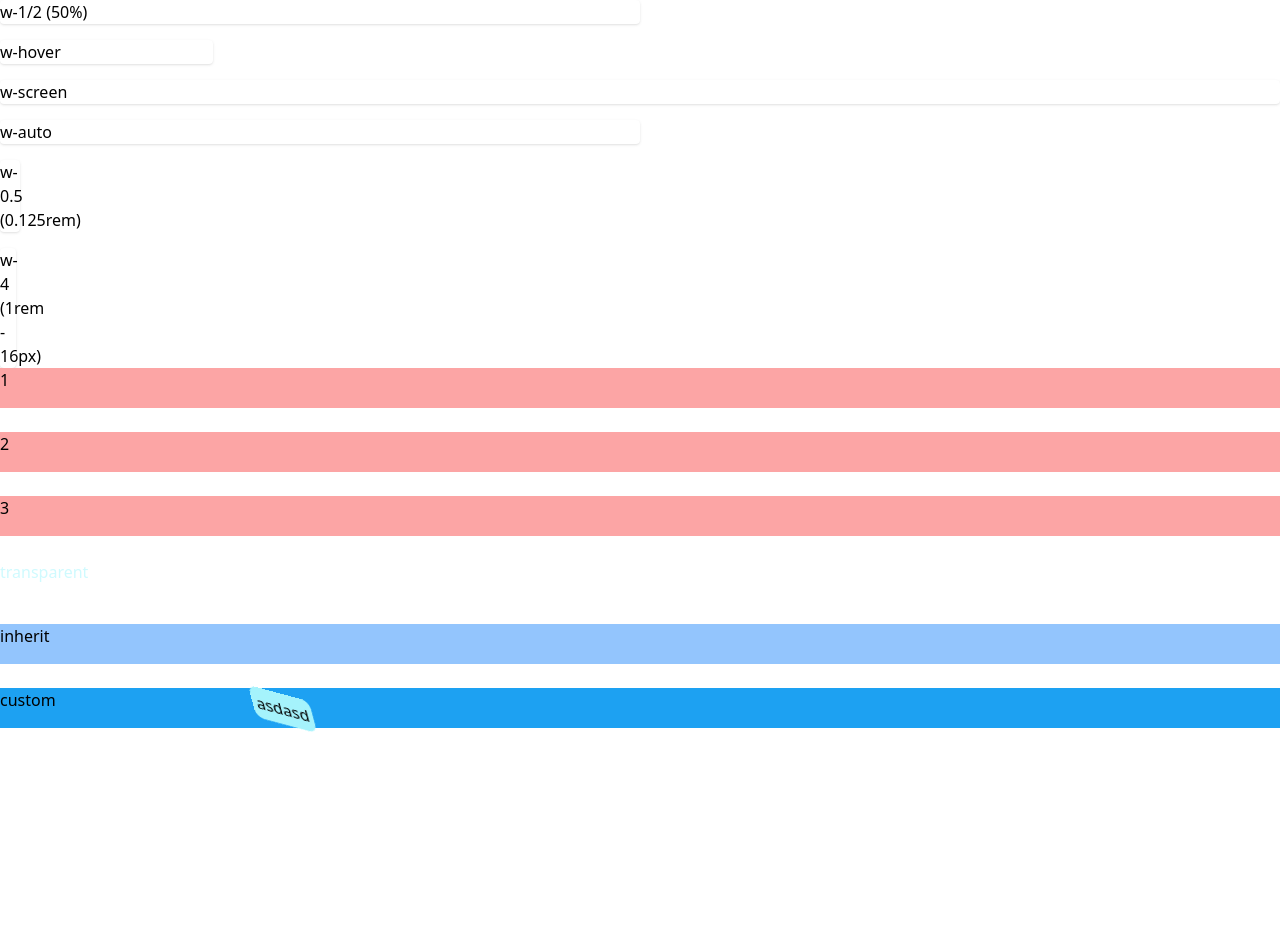
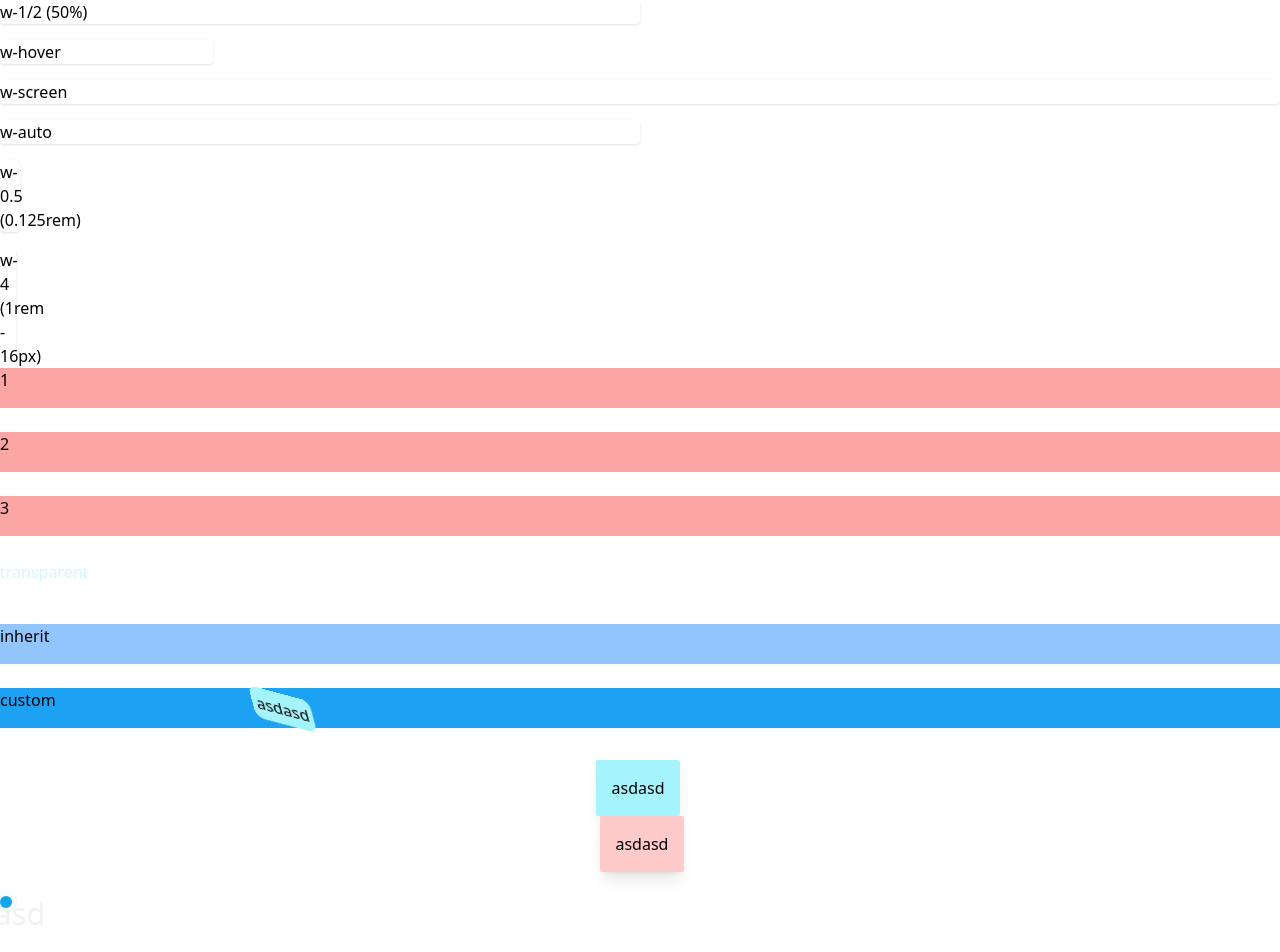
Before and after one commit to marulloc/next13-tailwind, a Next.js app: page /ui in a window 1280 px wide. Shown: the top 952 px of the page. Built offline with nearby package versions, Linux system fonts and the light colour scheme.

Commit message:
Extend Wiggle animation

```diff
--- a/src/app/globals.css
+++ b/src/app/globals.css
@@ -21,3 +21,23 @@ body {
     background: linear-gradient(to bottom, transparent, rgb(var(--background-end-rgb)))
         rgb(var(--background-start-rgb)); */
 }
+
+@keyframes move {
+    from {
+        transform: translateY(300px);
+    }
+    50% {
+        transform: translateX(300px);
+    }
+    to {
+        transform: translateY(0px);
+    }
+}
+@layer components {
+    .move {
+        animation-name: move;
+        animation-duration: 2s;
+        animation-delay: 1s;
+        animation-fill-mode: both;
+    }
+}
--- a/src/app/ui/page.tsx
+++ b/src/app/ui/page.tsx
@@ -1,8 +1,9 @@
+import Wiggle from '@/components/Animations/Wiggle';
 import MoveToRight from '@/components/Animations/MoveToRight';
 
 const UIPage = () => {
     return (
-        <div className="h-screen  ">
+        <div className=" relative h-screen  ">
             <BoxWidth />
 
             <ColorEx />
@@ -10,6 +11,26 @@ const UIPage = () => {
             <MoveToRight>
                 <button className=" bg-cyan-200 p-1 rounded-lg ">asdasd</button>
             </MoveToRight>
+
+            <div className="flex justify-center  ">
+                <Wiggle direction="left">
+                    <div className="p-4  rounded-sm shadow-lg bg-cyan-200   ">asdasd</div>
+                </Wiggle>
+            </div>
+            <div className="flex justify-center  ">
+                <Wiggle direction="right">
+                    <div className="p-4  rounded-sm shadow-lg bg-red-200   ">asdasd</div>
+                </Wiggle>
+            </div>
+
+            <br />
+
+            <span className="relative flex h-3 w-3">
+                <span className="animate-ping absolute inline-flex h-full w-full rounded-full bg-sky-400 opacity-75">
+                    asd
+                </span>
+                <span className="relative inline-flex rounded-full h-3 w-3 bg-sky-500"></span>
+            </span>
         </div>
     );
 };
--- /dev/null
+++ b/src/components/Animations/Wiggle.tsx
@@ -0,0 +1,20 @@
+import React from 'react';
+import { ReactNode } from 'react';
+
+type TMoveProps = {
+    children: ReactNode;
+
+    direction: 'left' | 'right';
+};
+
+const Move: React.FC<TMoveProps> = ({ children, direction }) => {
+    return (
+        <div
+            className={` ${direction === 'left' ? 'animate-wiggle-left' : 'animate-wiggle-right'} `}
+        >
+            {children}
+        </div>
+    );
+};
+
+export default React.memo(Move);
--- a/tailwind.config.js
+++ b/tailwind.config.js
@@ -12,6 +12,22 @@ module.exports = {
                 'gradient-conic':
                     'conic-gradient(from 180deg at 50% 50%, var(--tw-gradient-stops))',
             },
+
+            keyframes: {
+                'wiggle-right': {
+                    '0%, 100%': { transform: 'translateX(10px)' },
+                    '50%': { transform: 'translateX(0px)' },
+                },
+                'wiggle-left': {
+                    '0%, 100%': { transform: 'translateX(-10px)' },
+                    '50%': { transform: 'translateX(0px)' },
+                },
+            },
+
+            animation: {
+                'wiggle-right': 'wiggle-right 1.5s ease-in-out infinite', //keyframe
+                'wiggle-left': 'wiggle-left 1.5s ease-in-out infinite',
+            },
         },
     },
     plugins: [],
```
Also changed, not shown: 1 other file (tests, documents, lock files or other folders).
